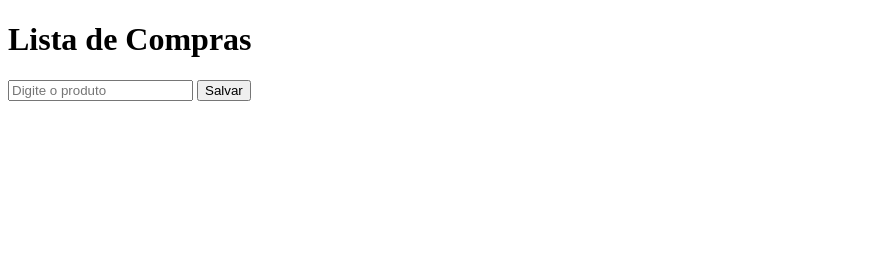
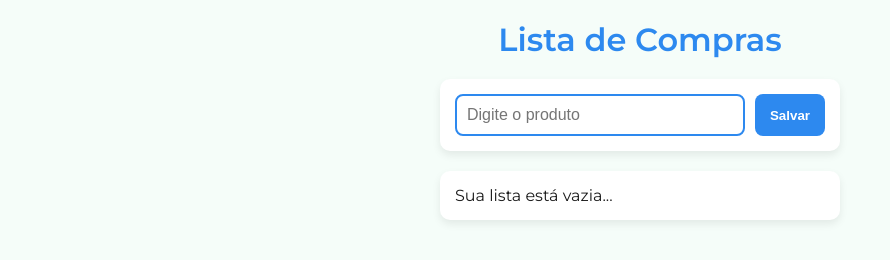
Before and after one commit to gabrie7cardoso/lista-de-compras, a plain HTML site: page index.html in a window 1280 px wide. Shown: the whole page, without its empty margins (0-890 px from the left). Drawn offline with Linux system fonts and the light colour scheme.

Commit message:
Atualização No CSS

```diff
--- a/index.html
+++ b/index.html
@@ -3,26 +3,27 @@
 <head>
     <meta charset="UTF-8">
     <meta name="viewport" content="width=device-width, initial-scale=1.0">
+    <link rel="stylesheet" href="style.css">
     <title>Lista de Compras</title>
 </head>
 <body>
+
     <script src="script.js"></script>
-    <div>
-        <header>
-            <h1>Lista de Compras</h1>
-        </header>
-        <main>
-            <div>
-                <input id="produto" placeholder="Digite o produto">
-                <button id="salvar" onclick="salvar()">Salvar</button>
-            </div>
-            <div>
-                <p id="itens"></p>
-            </div>
-        </main>
-        <footer>
-            <!-- <p>Copyright &copy; 2025 - @gabrie7cardoso</p> -->
-        </footer>
+
+    <h1>Lista de Compras</h1>
+
+    <div class="inserir">
+
+        <form onsubmit="event.preventDefault(); salvar()">
+            <input id="produto" type="text" maxlength="20" placeholder="Digite o produto">
+            <button type="submit">Salvar</button>
+        </form>
+
     </div>
+
+    <p id="itens">Sua lista está vazia...</p>
+
+    <!-- <footer>Copyright &copy; 2025 - @gabrie7cardoso</footer> -->
+
 </body>
 </html>
--- a/style.css
+++ b/style.css
@@ -0,0 +1,110 @@
+/* Importa uma fonte clean e moderna */
+@import url('https://fonts.googleapis.com/css2?family=Montserrat:wght@400;600&display=swap');
+
+:root {
+    --azul: #2d89ef;
+    --verde: #3bb273;
+    --fundo-claro: #f5fdf9;
+    --texto-escuro: #1a1a1a;
+    --cinza: #cccccc;
+}
+
+* {
+    margin: 0;
+    padding: 0;
+    box-sizing: border-box;
+}
+
+body {
+    font-family: 'Montserrat', sans-serif;
+    background: var(--fundo-claro);
+    color: var(--texto-escuro);
+    display: flex;
+    flex-direction: column;
+    align-items: center;
+    padding: 20px;
+}
+
+/* Título */
+h1 {
+    margin-bottom: 20px;
+    font-size: 2rem;
+    color: var(--azul);
+    text-align: center;
+}
+
+/* Área de inserir item */
+.inserir {
+    background: white;
+    padding: 15px;
+    border-radius: 10px;
+    box-shadow: 0 4px 8px rgba(0,0,0,0.08);
+    width: 100%;
+    max-width: 400px;
+    margin-bottom: 20px;
+}
+
+form {
+    display: flex;
+    gap: 10px;
+}
+
+input {
+    flex: 1;
+    padding: 10px;
+    border: 2px solid var(--azul);
+    border-radius: 8px;
+    outline: none;
+    font-size: 1rem;
+}
+
+input:focus {
+    border-color: var(--verde);
+}
+
+button {
+    background: var(--azul);
+    color: white;
+    padding: 10px 15px;
+    border: none;
+    border-radius: 8px;
+    cursor: pointer;
+    font-weight: 600;
+    transition: background 0.3s;
+}
+
+button:hover {
+    background: var(--verde);
+}
+
+/* Lista de itens */
+#itens {
+    width: 100%;
+    max-width: 400px;
+    background: white;
+    padding: 15px;
+    border-radius: 10px;
+    box-shadow: 0 4px 8px rgba(0,0,0,0.08);
+}
+
+#itens p {
+    padding: 10px;
+    border-bottom: 1px solid var(--cinza);
+}
+
+#itens p:last-child {
+    border-bottom: none;
+}
+
+/* Responsividade */
+@media (max-width: 500px) {
+    h1 {
+        font-size: 1.5rem;
+    }
+    form {
+        flex-direction: column;
+    }
+    button {
+        width: 100%;
+    }
+}
```
